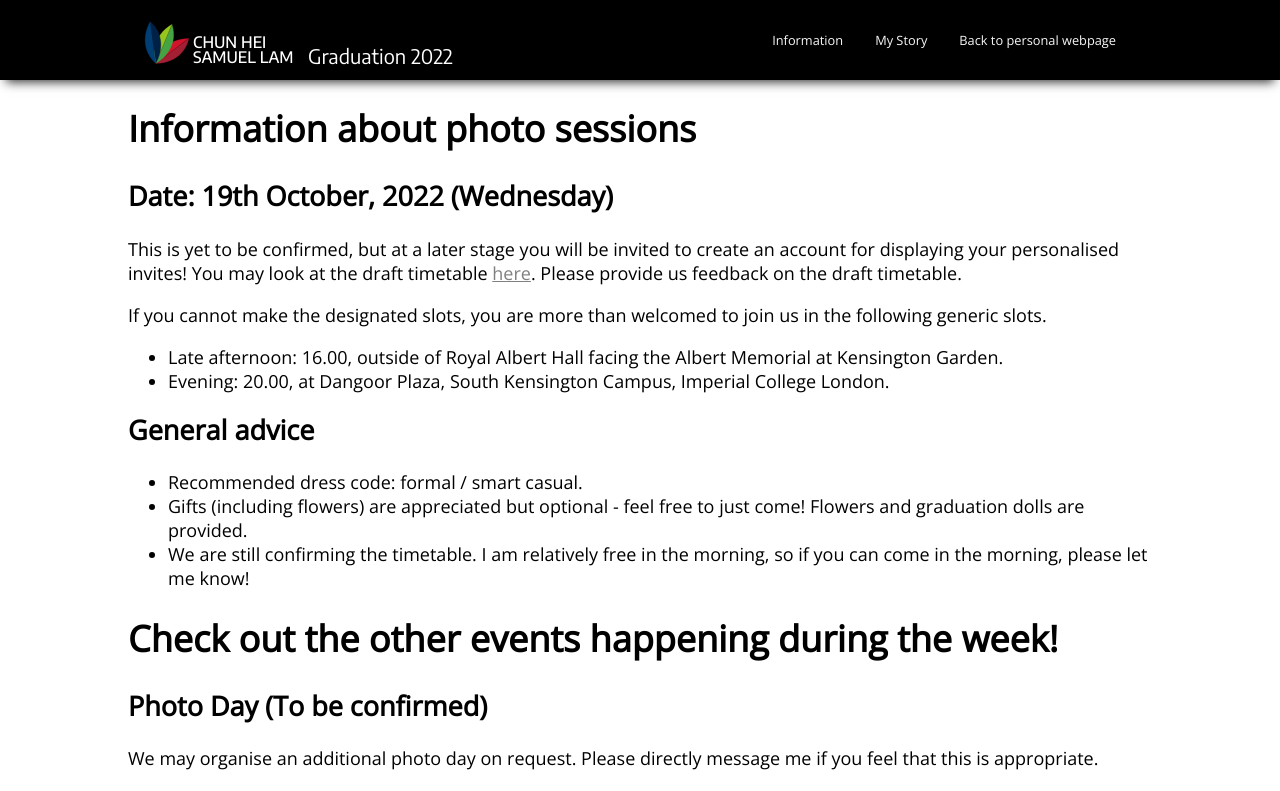
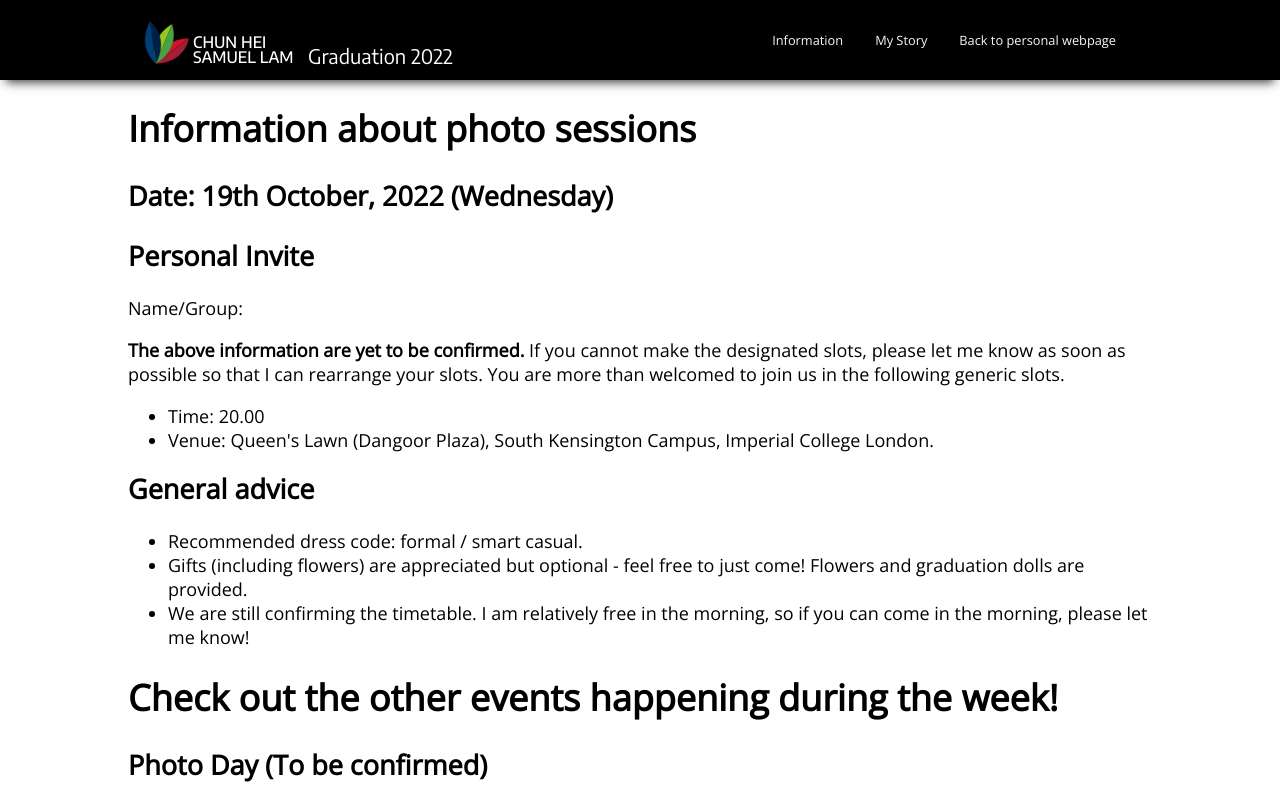
Before and after one commit to Samuel-CHLam/graduation, a React (Create React App) app in the folder client/: page /#/information in a window 1280 px wide. Shown: the top 791 px of the page. Built offline with nearby package versions, Linux system fonts and the light colour scheme; no server answers.

Commit message:
Now updated with input

```diff
--- a/client/src/components/App.js
+++ b/client/src/components/App.js
@@ -18,7 +18,8 @@ function App() {
       <div>
         <Routes>
           <Route exact path ="/" element={<Home />} />
-          <Route exact path ="/information" element={<Information />} />
+          <Route path ="/information/:name" element={<Information />} />
+          <Route path ="/information" element={<Information />} />
           <Route exact path ="/mystory" element={<MyStory />} />
         </Routes>
       </div>
--- a/client/src/components/pages/Information.js
+++ b/client/src/components/pages/Information.js
@@ -1,32 +1,49 @@
-import React, { Component } from "react";
+import {useEffect, useState} from "react";
+import {useParams} from "react-router";
+import axios from "axios";
 
 import "../../index.css";
 import "./Information.css";
 
-class Information extends Component {
-  constructor(props) {
-    super(props);
-    this.state = {};
+export default function Information () {
+  let params = useParams();
+  let name = params.name;
+
+  const [invites, setInvites] = useState([]);
+  useEffect( () => {
+    // const name = useLocation().pathname.split("/")[2];
+    const fetchInvites = async () => {
+      const res = await axios.get(`/invites/name/${name}`);
+      setInvites(res.data[0]);
     }
+    fetchInvites();
+  }, [name]);
 
-  componentDidMount() {
-    // remember -- api calls go here!
-  }
-
-  render() {
   return (
     <div>
       <div className="u-block">
         <h1> Information about photo sessions</h1>
         <h2 className="u-margin-top">Date: 19th October, 2022 (Wednesday)</h2>
-          <p> This is yet to be confirmed, but at a later stage you will be invited to create an account for displaying your personalised invites!
-            You may look at the draft timetable <a href="https://samuel-chlam.github.io/masterplan-2022/posts/graduation_arrangement/" target="_blank" rel="noreferrer">here</a>. Please
-            provide us feedback on the draft timetable.
-          </p>
-          <p>If you cannot make the designated slots, you are more than welcomed to join us in the following generic slots.</p>
+
+        { invites ? (
+          <>
+            <h2 className="u-margin-top">Personal Invite</h2>
+            <p> Name/Group: <b>{invites.name}</b> </p>
+            <p> <b>The above information are yet to be confirmed.</b> If you cannot make the designated slots,
+              please let me know as soon as possible so that I can rearrange your slots.
+              You are more than welcomed to join us in the following generic slots.</p>
+            {/* You may look at the draft timetable <a href="https://samuel-chlam.github.io/masterplan-2022/posts/graduation_arrangement/" target="_blank" rel="noreferrer">here</a>. Please
+              provide us feedback on the draft timetable. */}
+              </>
+        ) : (
+          <>
+            <p>Please refer to the personal invites for further information. The following generic slots may be available.</p>
+          </>
+        )
+        }
         <ul>
-            <li>Late afternoon: 16.00, outside of Royal Albert Hall facing the Albert Memorial at Kensington Garden.</li>
-            <li>Evening: 20.00, at Dangoor Plaza, South Kensington Campus, Imperial College London.</li>
+          <li>Time: 20.00</li>
+          <li>Venue: Queen's Lawn (Dangoor Plaza), South Kensington Campus, Imperial College London.</li>
         </ul>
         <h2>General advice</h2>
         <ul>
@@ -38,6 +55,3 @@ class Information extends Component {
     </div>
   );
 }
-}
-
-export default Information;
```
Lines whose indentation alone changed are shown as unchanged.
